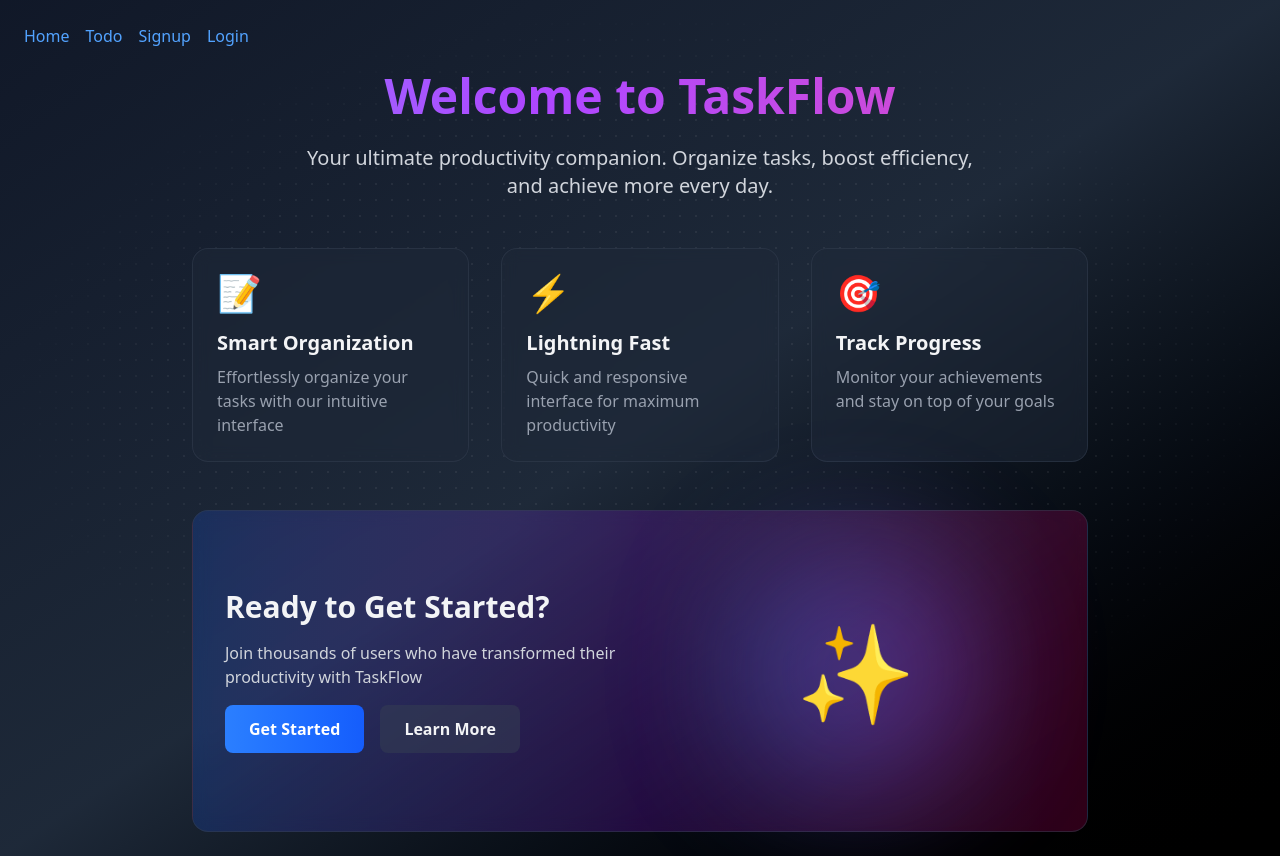
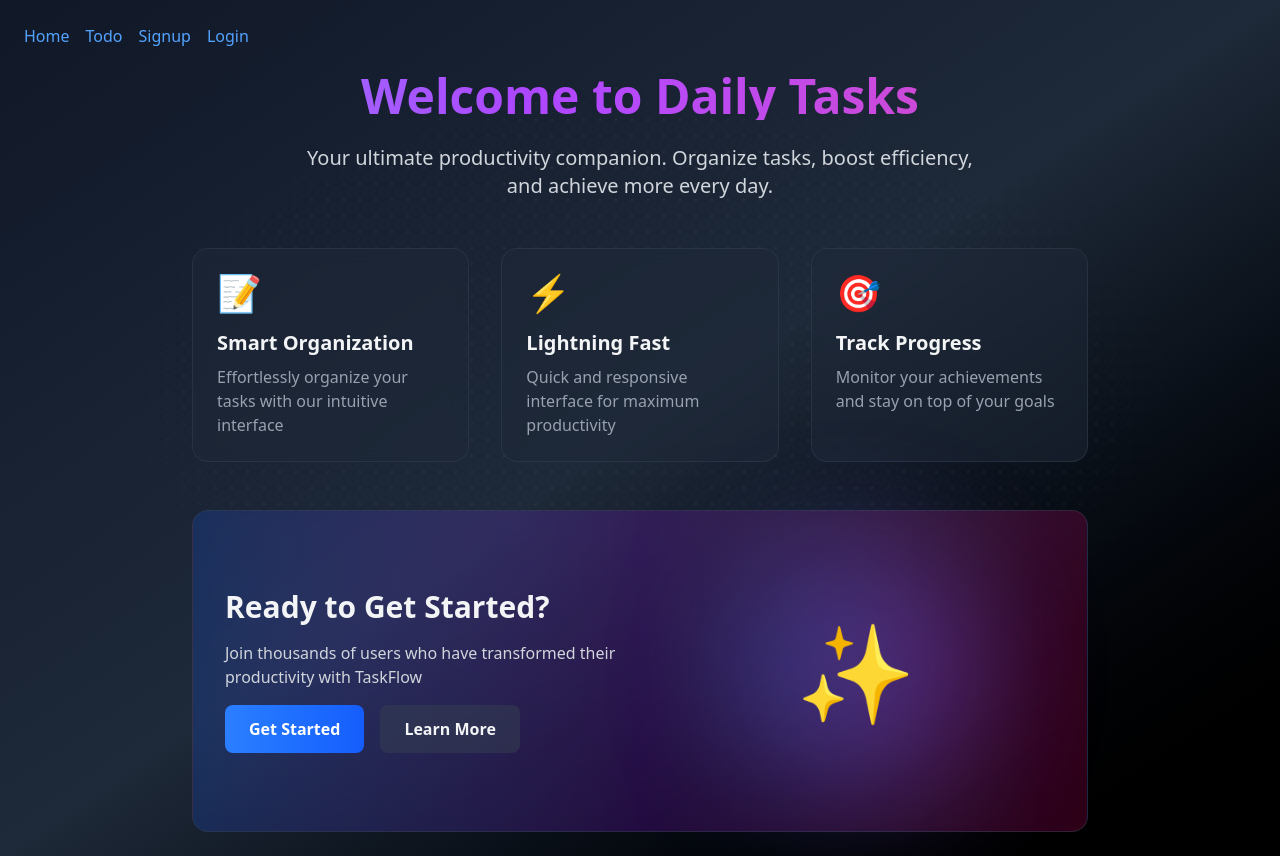
Before and after one commit to Asaiy420/Week-8-todo-frontend, a React (Vite) app: page / in a window 1280 px wide. Built offline with nearby package versions, Linux system fonts and the light colour scheme.

Commit message:
added comments and changed title

```diff
--- a/src/pages/Home.tsx
+++ b/src/pages/Home.tsx
@@ -5,7 +5,7 @@ export function Home() {
     <div className="max-w-4xl mx-auto">
       <div className="text-center space-y-6 mb-12">
         <h1 className="text-5xl font-bold bg-gradient-to-r from-blue-400 via-purple-500 to-pink-500 bg-clip-text text-transparent animate-gradient">
-          Welcome to TaskFlow
+          Welcome to Daily Tasks
         </h1>
         <p className="text-xl text-gray-300 max-w-2xl mx-auto">
           Your ultimate productivity companion. Organize tasks, boost
--- a/src/pages/Todo.tsx
+++ b/src/pages/Todo.tsx
@@ -145,7 +145,7 @@ export function Todo() {
         completed: !completed,
       });
 
-      setTodos(todos.map((t) => (t._id === todoId ? response.data : t)));
+      setTodos(todos.map((t) => (t._id === todoId ? response.data : t))); // Update the todo in the todos array
     } catch (err) {
       const error = err as AxiosError<ErrorResponse>;
       setError(error.response?.data?.error || "Failed to update todo");
@@ -157,6 +157,7 @@ export function Todo() {
 
   const deleteTodo = async (todoId: string) => {
     if (!user?._id) {
+      // if user is not logged in, set error
       setError("Please log in to delete todos");
       return;
     }
```
